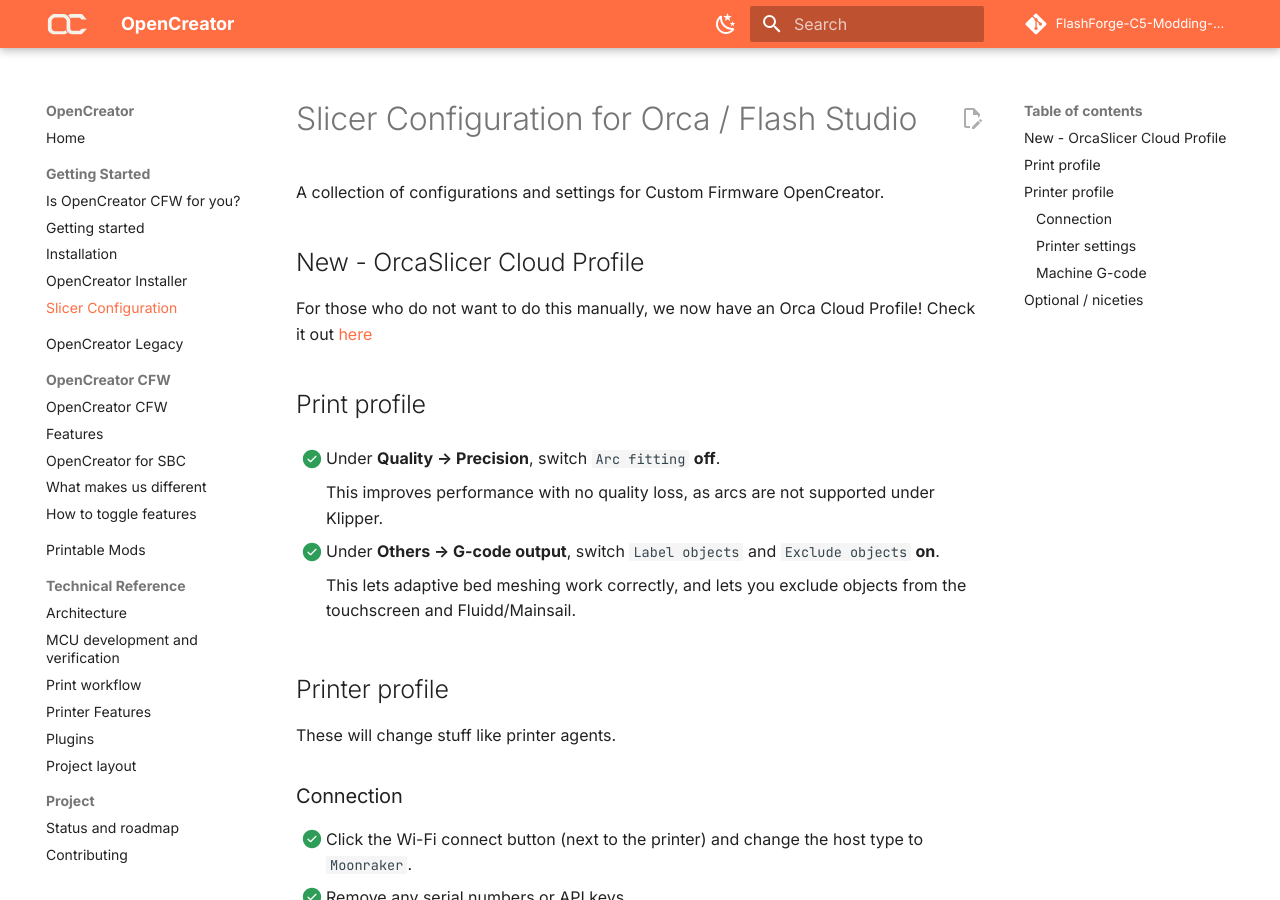
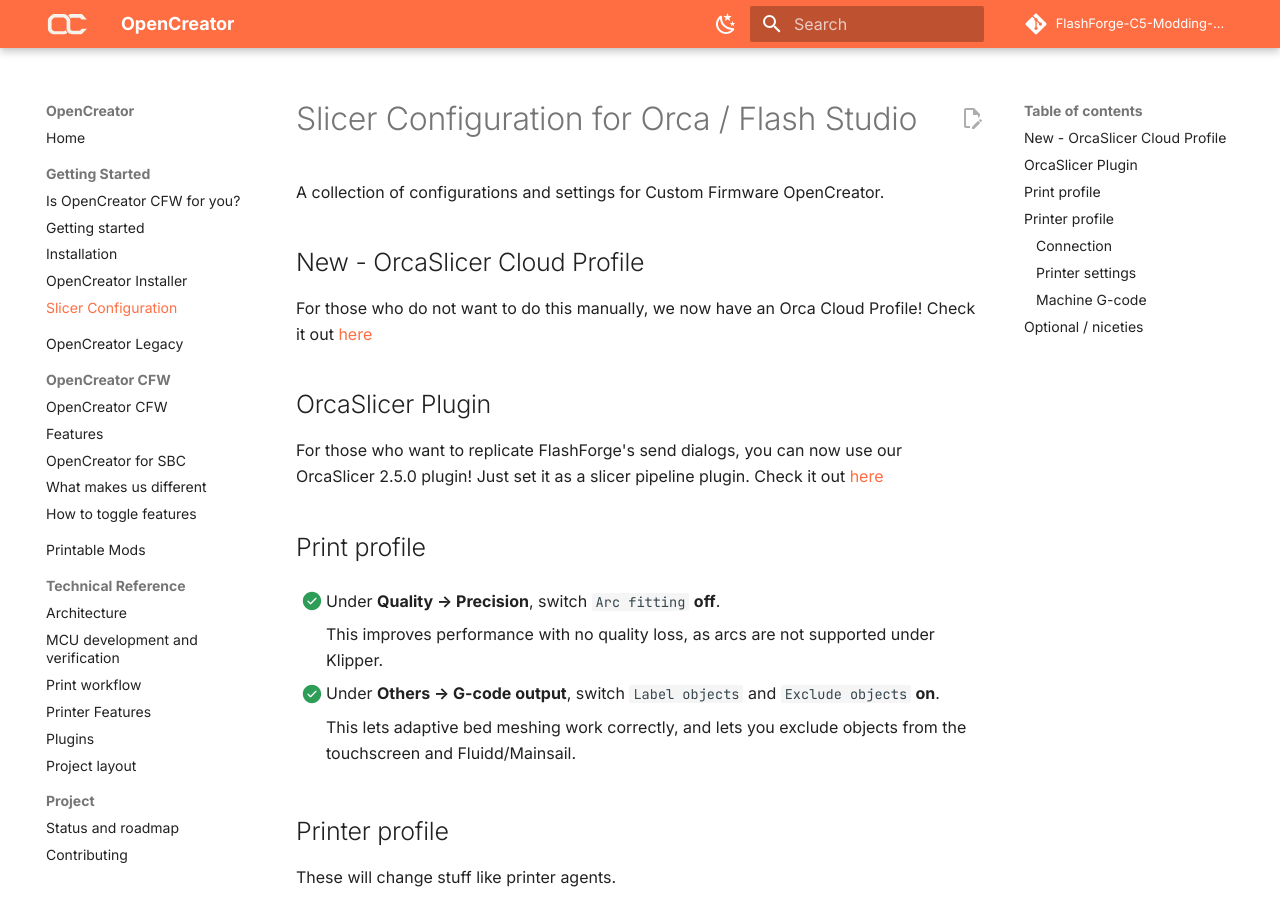
Before and after one commit to FlashForge-C5-Modding-Group/OpenCreator, an MkDocs documentation site: the page built from docs/slicer-config.md, in a window 1280 px wide and 900 px high. Built offline with MkDocs 1.6.1 and Material for MkDocs 9.7.7, drawn with Linux system fonts in a browser that asks for light colours; comment, search, counter and statistics services are not loaded.

Commit message:
orca plugin

```diff
--- a/docs/slicer-config.md
+++ b/docs/slicer-config.md
@@ -5,6 +5,11 @@ A collection of configurations and settings for Custom Firmware OpenCreator.
 ## New - OrcaSlicer Cloud Profile
 For those who do not want to do this manually, we now have an Orca Cloud Profile!
 Check it out [here](https://cloud.orcaslicer.com/b/4e8284d5f077)
+
+## OrcaSlicer Plugin
+For those who want to replicate FlashForge's send dialogs, you can now use our
+OrcaSlicer 2.5.0 plugin! Just set it as a slicer pipeline plugin. Check it out
+[here](https://cloud.orcaslicer.com/p/499aed191b01)
 
 ## Print profile
 
```
